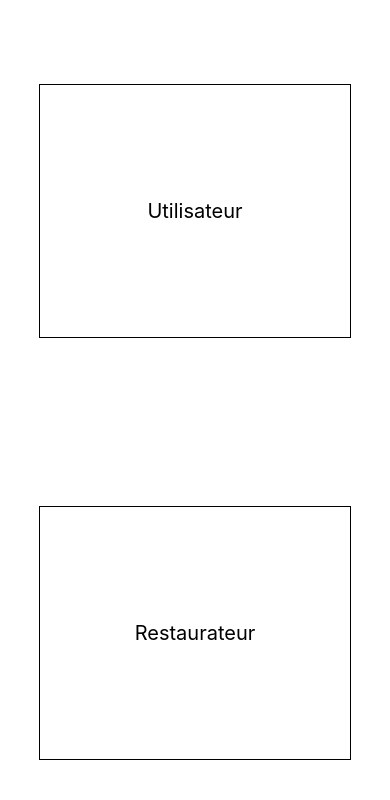
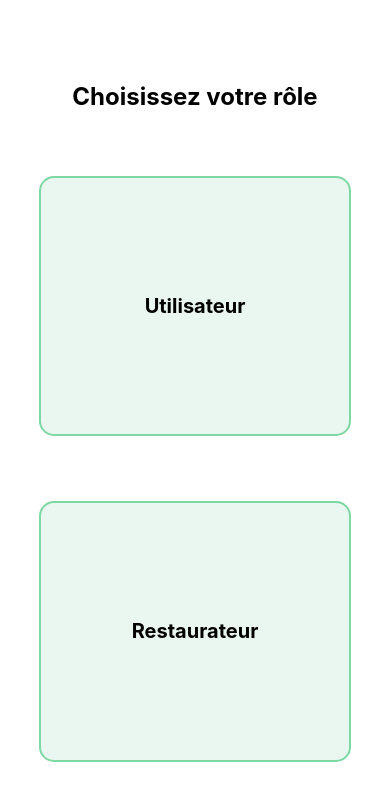
Before and after one commit to loukalost/dineway, a React Native app: screen /RestaurantReservation in a window 390 px wide. Shown: the top 800 px of the page. Built offline with nearby package versions, Linux system fonts and the light colour scheme.

Commit message:
feat: add style and colors on restaurateur side

```diff
--- a/src/navigation/HomeNavigator.jsx
+++ b/src/navigation/HomeNavigator.jsx
@@ -1,9 +1,9 @@
 import React, { useContext } from 'react'
 import { createNativeStackNavigator } from '@react-navigation/native-stack'
 import HomeScreen from '../screens/HomeScreen'
-import HomeRestaurantScreen from '../screens/HomeRestaurantScrenn'
 import { RoleContext } from '../context/RoleContext'
 import InfoRestaurantScreen from '../screens/InfoRestaurantScreen'
+import HomeRestaurantScreen from '../screens/HomeRestaurantScreen'
 
 const Stack = createNativeStackNavigator()
 function HomeNavigator() {
--- a/src/screens/ChoiceRoleScreen.jsx
+++ b/src/screens/ChoiceRoleScreen.jsx
@@ -13,6 +13,7 @@ const ChoiceRoleScreen = () => {
 
   return (
     <View style={styles.container}>
+      <Text style={styles.headerText}>Choisissez votre rôle</Text>
       <TouchableOpacity style={styles.card} onPress={() => handleChoice('utilisateur')}>
         <Text style={styles.text}>Utilisateur</Text>
       </TouchableOpacity>
@@ -28,18 +29,26 @@ const styles = StyleSheet.create({
     flex: 1,
     justifyContent: 'space-around',
     alignItems: 'center',
-    backgroundColor: 'white',
+    backgroundColor: '#fff',
+    paddingVertical: 50,
+  },
+  headerText: {
+    fontSize: 24,
+    fontWeight: 'bold',
   },
   card: {
     width: '80%',
-    height: '30%',
+    height: '35%',
     justifyContent: 'center',
     alignItems: 'center',
-    borderWidth: 1,
-    borderColor: '#000',
+    borderWidth: 2,
+    borderColor: '#7DD8A4',
+    backgroundColor: '#EAF7F0',
+    borderRadius: 15,
   },
   text: {
     fontSize: 20,
+    fontWeight: 'bold',
   },
 })
 
--- a/src/screens/HomeRestaurantScrenn.jsx
+++ b/src/screens/HomeRestaurantScreen.jsx
@@ -15,7 +15,7 @@ const HomeRestaurantScreen = () => {
     <View style={styles.mainContainer}>
       <View style={styles.container}>
         <View style={styles.header}>
-          <Text style={styles.headerText}>Toto !</Text>
+          <Text style={styles.headerText}>Bienvenue !</Text>
           <TouchableOpacity onPress={handleLogout}>
             <MaterialIcons name="logout" size={24} color="black" />
           </TouchableOpacity>
--- a/src/screens/ReservationsScreen.jsx
+++ b/src/screens/ReservationsScreen.jsx
@@ -109,7 +109,6 @@ const styles = StyleSheet.create({
     fontSize: 24,
     fontWeight: 'bold',
     paddingBottom: 8,
-
   },
   restaurantInfo: {
     flexDirection: 'row',
--- a/src/screens/RestaurantReservationScreen.jsx
+++ b/src/screens/RestaurantReservationScreen.jsx
@@ -78,17 +78,28 @@ const RestaurantReservationPage = () => {
     );
   };
 
-  const renderItem = ({ item }) => (
-    <View style={styles.item}>
+  const renderItem = ({ item }) => {
+    // Choix des couleurs selon le tab actif
+    const isCode = activeTab === 'code';
+    const itemStyle = [
+      styles.item,
+      {
+        backgroundColor: isCode ? '#EAF7F0' : '#FFF9F8', // vert si code, rose si validation
+        borderColor: isCode ? '#7DD8A4' : '#DEA49A',     // vert si code, rose si validation
+      },
+    ];
+
+    return (
+      <View style={itemStyle}>
         <Text style={styles.itemText}>{item.numberOfPeople} personnes</Text>
         <Text style={styles.itemText}>{item.time}</Text>
-      {activeTab === 'code' && (
+        {isCode && (
           <>
             <Text style={styles.itemText}>{item.date}</Text>
             <Text style={styles.itemText}>{item.reservationCode}</Text>
           </>
         )}
-      {activeTab === 'validation' && (
+        {!isCode && (
           <>
             <Text style={styles.itemText}>{item.reservationCode}</Text>
             <TouchableOpacity style={styles.checkButton} onPress={() => handleValidate(item)}>
@@ -98,9 +109,11 @@ const RestaurantReservationPage = () => {
         )}
       </View>
     );
+  };
 
   return (
     <View style={styles.container}>
+      <Text style={styles.headerText}>Mon restaurant</Text>
       <View style={styles.header}>
         <View style={styles.logoPlaceholder} />
         <View style={styles.restaurantInfo}>
@@ -108,8 +121,8 @@ const RestaurantReservationPage = () => {
           <Text style={styles.restaurantDetails}>3 Rue Racine, 44000 Nantes</Text>
           <Text style={styles.restaurantDetails}>⭐ 4.2</Text>
           <View style={styles.tags}>
-            <Text style={styles.tag}>Kebabs</Text>
-            <Text style={styles.tag}>Veggie</Text>
+            <Text style={styles.tag}>🥙 Kebabs</Text>
+            <Text style={styles.tag}>🌱 Veggie</Text>
           </View>
         </View>
       </View>
@@ -131,7 +144,9 @@ const RestaurantReservationPage = () => {
             keyExtractor={(item, index) => index.toString()}
           />
         ) : (
-          <Text style={styles.noReservationText}>Aucune réservation en attente de code</Text>
+          <View style={styles.noReservationContainer}>
+            <Text style={styles.noReservationText}>📭 Aucune réservation en attente de code</Text>
+          </View>
         )
       ) : (
         historyReservations.length > 0 ? (
@@ -141,7 +156,9 @@ const RestaurantReservationPage = () => {
             keyExtractor={(item, index) => index.toString()}
           />
         ) : (
-          <Text style={styles.noReservationText}>Aucune réservation dans l'historique</Text>
+          <View style={styles.noReservationContainer}> ↓
+            <Text style={styles.noReservationText}>📭 Aucune réservation dans l'historique</Text>
+          </View>
         )
       )}
     </View>
@@ -152,7 +169,13 @@ const styles = StyleSheet.create({
   container: {
     flex: 1,
     backgroundColor: '#fff',
+    paddingTop: 50,
     padding: 16,
+  },
+  headerText: {
+    fontSize: 24,
+    fontWeight: 'bold',
+    paddingBottom: 20,
   },
   header: {
     flexDirection: 'row',
@@ -179,19 +202,20 @@ const styles = StyleSheet.create({
   },
   tags: {
     flexDirection: 'row',
+    gap: 8,
     marginTop: 8,
   },
   tag: {
-    fontSize: 12,
-    backgroundColor: '#e0e0e0',
-    padding: 4,
-    borderRadius: 4,
-    marginRight: 8,
+    backgroundColor: '#D5F3E2',
+    borderRadius: 15,
+    paddingHorizontal: 12,
+    paddingVertical: 4,
   },
   tabs: {
     flexDirection: 'row',
     justifyContent: 'space-between',
     marginBottom: 16,
+    marginTop: 16,
   },
   tab: {
     fontSize: 16,
@@ -208,8 +232,10 @@ const styles = StyleSheet.create({
     alignItems: 'center',
     padding: 16,
     marginBottom: 8,
-    backgroundColor: '#f9f9f9',
+    backgroundColor: '#EAF7F0', // fond plus tamisé
     borderRadius: 8,
+    borderWidth: 2, // ajout du contour
+    borderColor: '#7DD8A4', // vert
   },
   itemText: {
     fontSize: 14,
@@ -239,6 +265,11 @@ const styles = StyleSheet.create({
     color: '#fff',
     fontWeight: 'bold',
   },
+  noReservationContainer: {
+    flex: 1,
+    justifyContent: 'center',
+    alignItems: 'center',
+  },
   noReservationText: {
     fontSize: 16,
     textAlign: 'center',
```
Lines whose indentation alone changed are shown as unchanged.
